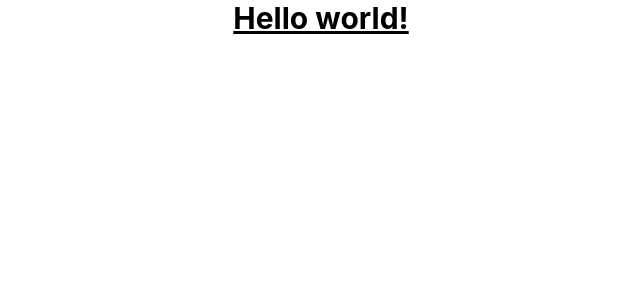
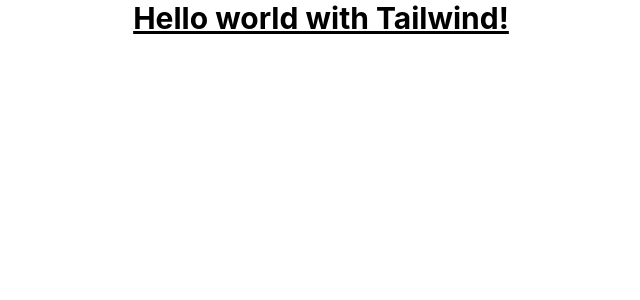
Before and after one commit to Omar-Tabaa-Rajla/frontend-deutschify, a React (Vite) app: page / in a window 1280 px wide. Shown: the top 300 px of the page, without its empty margins (319-959 px from the left). Built offline with nearby package versions, Linux system fonts and the light colour scheme.

Commit message:
added react-router

```diff
--- a/src/App.jsx
+++ b/src/App.jsx
@@ -7,7 +7,9 @@
 
     return (
         <div className="App">
-            <h1 className="text-3xl font-bold underline">Hello world!</h1>
+            <h1 className="text-3xl font-bold underline">
+                Hello world with Tailwind!
+            </h1>
         </div>
     );
 }
```
